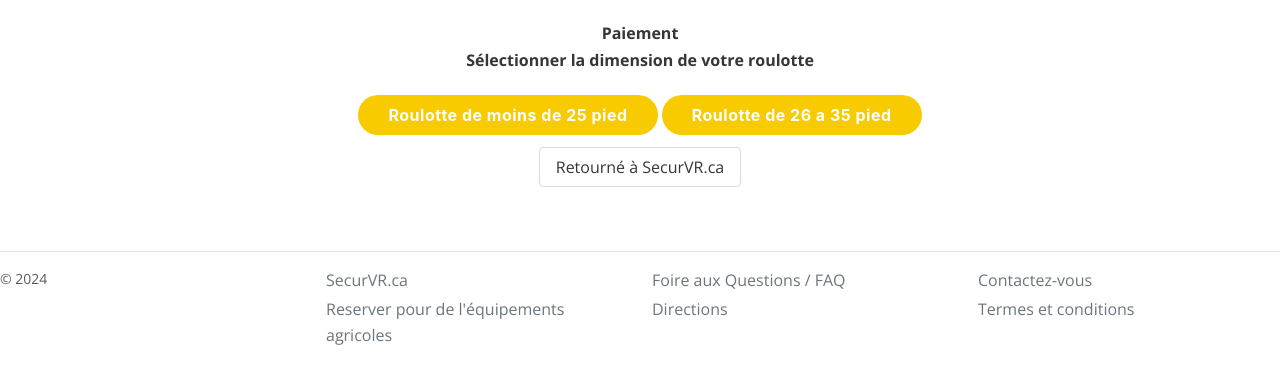
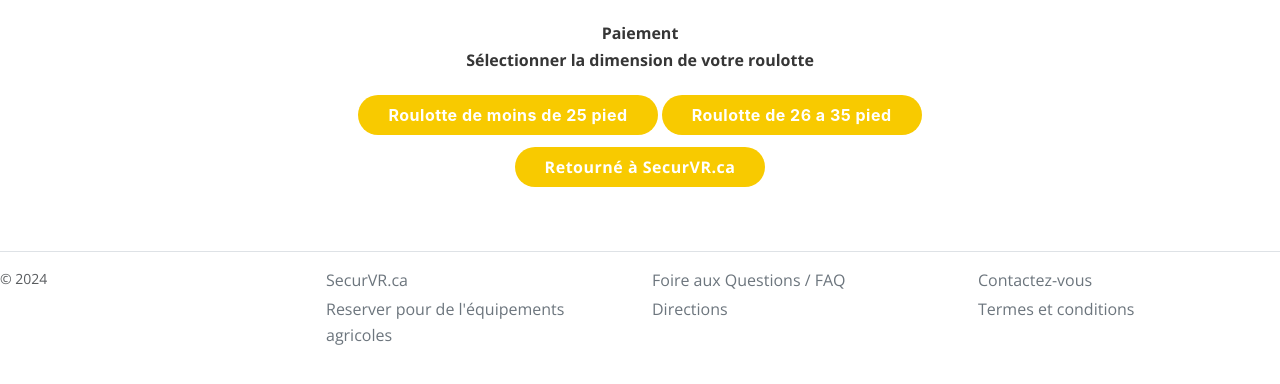
Before and after one commit to gettingalex/GardeVR, a Flask app: page / in a window 1280 px wide. Shown: the part 76-460 px from the top of the page. Run offline with Flask 3, Linux system fonts and the light colour scheme; data comes from the database, SQL or seed files in the repository; some libraries are stand-ins or nearby versions.

Commit message:
deebug design

```diff
--- a/static/style.css
+++ b/static/style.css
@@ -55,6 +55,11 @@ h3 {
 img {
     max-width: 100%;
     display: block;
+}
+
+h1, h2, h3, h4, h5, h6 {
+    font-weight: 700;
+    margin: 0;
 }
 
 
--- a/templates/index.html
+++ b/templates/index.html
@@ -11,7 +11,7 @@
     {% endfor %}
     </div>
     <div class="container">
-      <a href="https://securvr.ca" class="button action-bt mt-3">Retourné à SecurVR.ca</a>
+      <a href="https://securvr.ca" class="button action-btn mt-3">Retourné à SecurVR.ca</a>
     </div>
   </section>
 {% endblock %}
```
